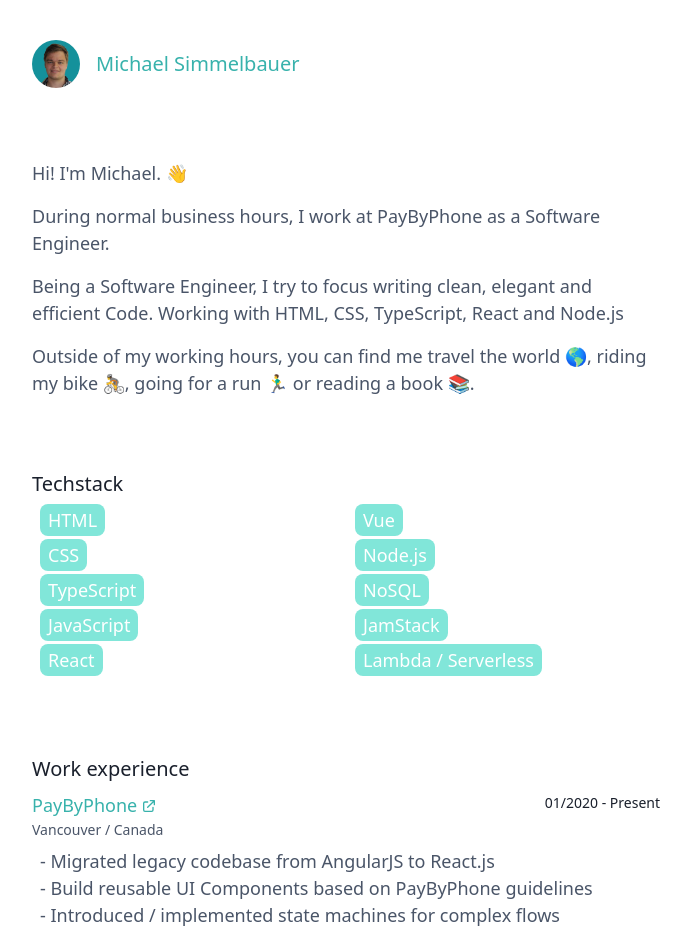
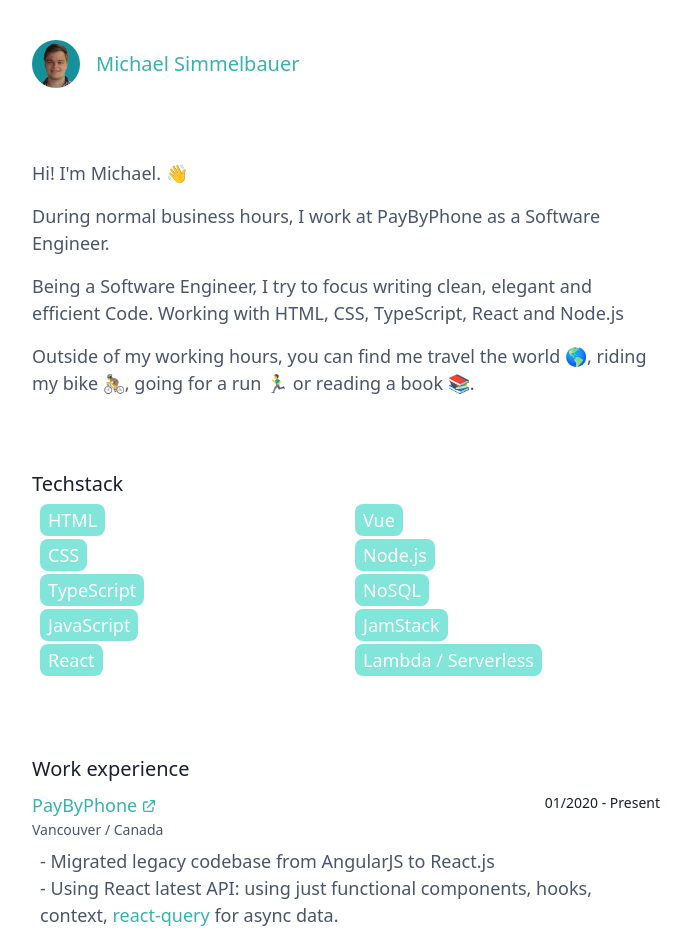
Before and after one commit to simmco/personal-website, a Next.js app: page / in a window 1280 px wide. Shown: the top 933 px of the page, without its empty margins (294-985 px from the left). Built offline with nearby package versions, Linux system fonts and the light colour scheme.

Commit message:
add new line work ex current

```diff
--- a/pages/index.js
+++ b/pages/index.js
@@ -77,6 +77,17 @@ export default function IndexPage() {
             <p className="text-sm">Vancouver / Canada</p>
             <ul className="p-2">
               <li>- Migrated legacy codebase from AngularJS to React.js</li>
+              <li>
+                - Using React latest API: using just functional components, hooks, context,{' '}
+                <a
+                  href="https://github.com/tannerlinsley/react-query"
+                  target="_blank"
+                  className="text-teal-500 font-medium"
+                >
+                  react-query
+                </a>{' '}
+                for async data.
+              </li>
               <li>- Build reusable UI Components based on PayByPhone guidelines</li>
               <li>- Introduced / implemented state machines for complex flows</li>
             </ul>
```
